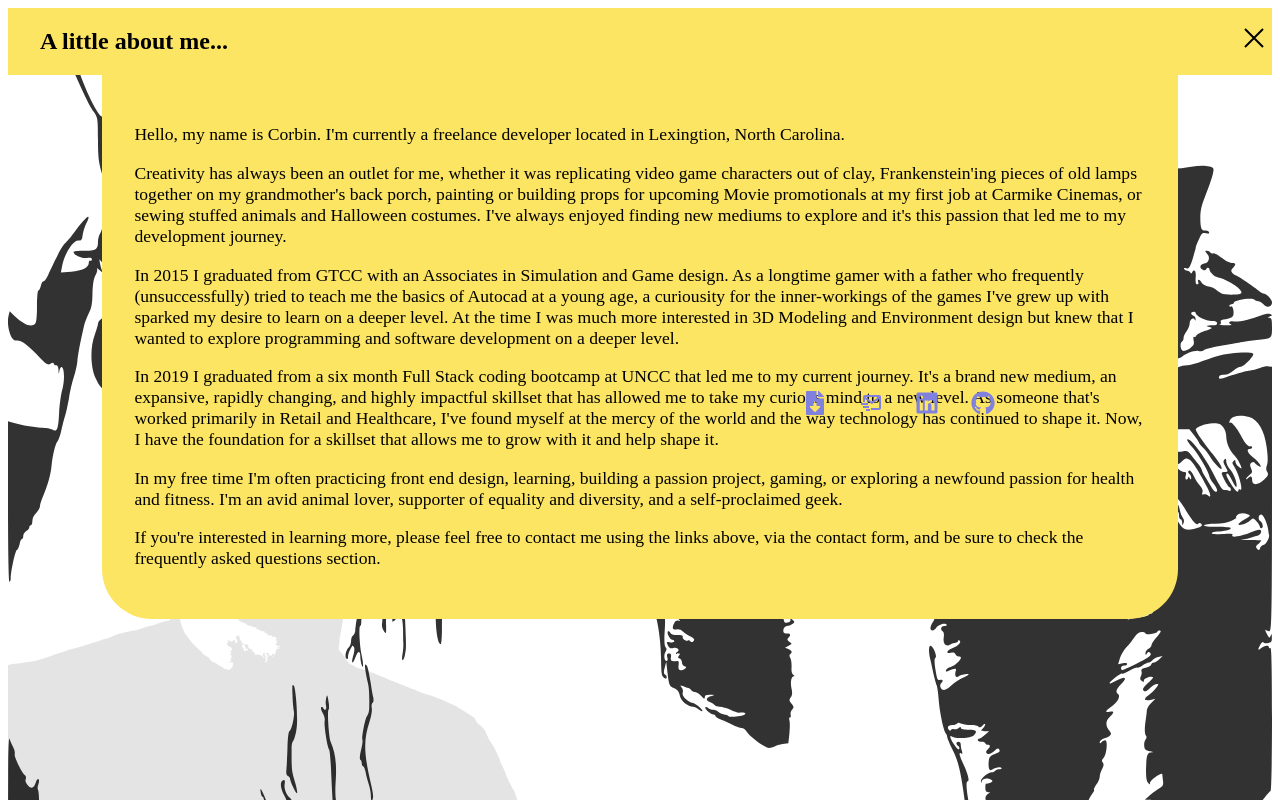
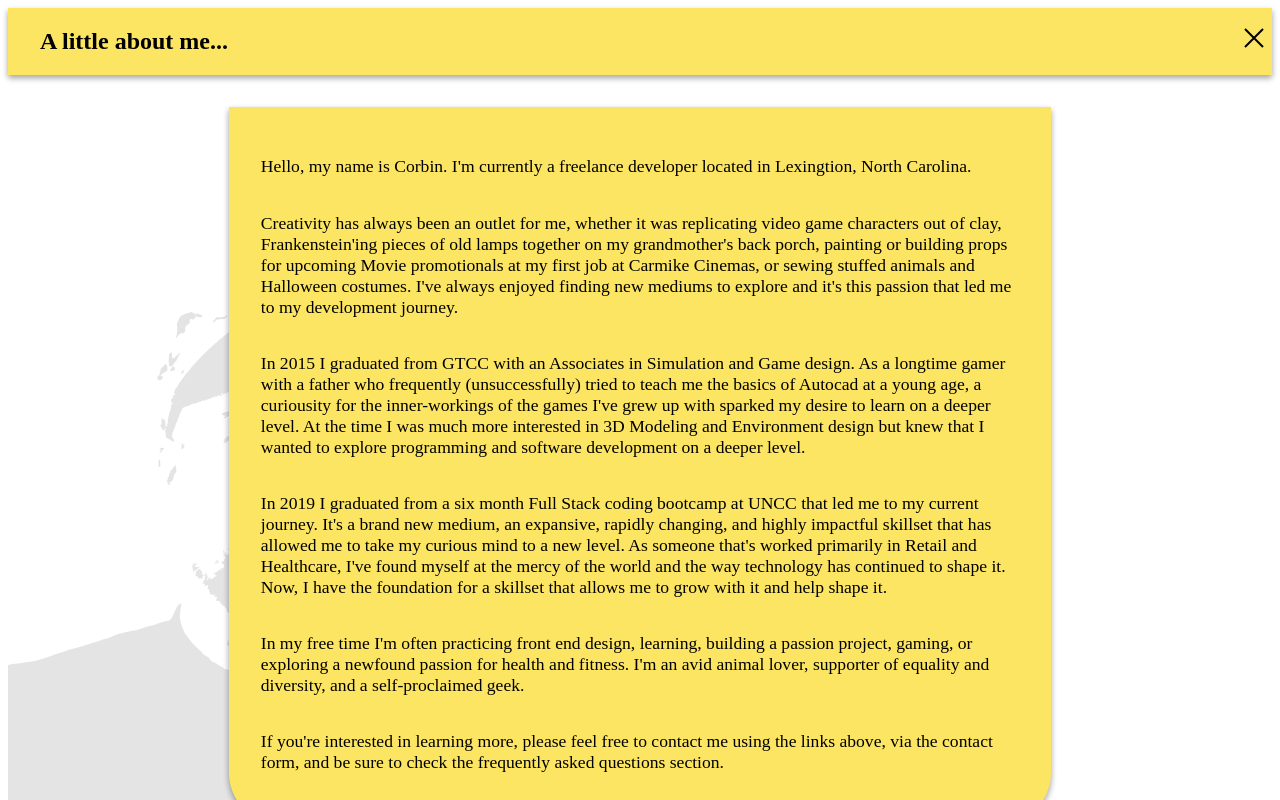
Before and after one commit to cptaylor38/portfoliosimple, a Gatsby site in the folder portfolio/: page /Landing in a window 1280 px wide. Both pictures are taken after a click on the button "Bio". Shown: the top 800 px of the page. Built offline with nearby package versions, Linux system fonts and the light colour scheme; Gatsby itself is replaced by a stand-in of ours.

Commit message:
added quick animations to nav and bio dropdown, trying to restyle bio dropdown

```diff
--- a/portfolio/package.json
+++ b/portfolio/package.json
@@ -15,6 +15,7 @@
   },
   "dependencies": {
     "gatsby": "^2.26.1",
+    "gsap": "^3.5.1",
     "react": "^16.12.0",
     "react-dom": "^16.12.0",
     "react-icons": "^4.1.0"
--- a/portfolio/src/Components/Bio.js
+++ b/portfolio/src/Components/Bio.js
@@ -1,19 +1,24 @@
-import React, {useEffect} from 'react';
+import React, { useEffect, useRef } from 'react';
+import { TweenMax } from 'gsap';
 import '../style/Bio.css';
 import { GrClose } from 'react-icons/gr';
 
 const Bio = ({setShowBio}) => {
-
-
+    let bioElement = useRef(null);
+    useEffect(()=> {
+        TweenMax.to([bioElement.current], .2, {transform: 'translateY(0)'})
+    }, [])
 
     return (
-        <div id='bioExtended' onMouseLeave={()=> setShowBio(false)}>
-            <img src={require('../assets/images/minasvg.svg')} />
+        <div id='bioExtended' ref={bioElement}>
             <div id='bioExtendedContainer'>
                 <header>
                     <h2>A little about me...</h2>
                     <button onClick={()=> setShowBio(false)}><GrClose /></button>
                 </header>
+                {/* <section id='minaSection'>
+                    <img src={require('../assets/images/minasvg.svg')} />
+                </section> */}
                 <section id='bioSection'>
                     <p>Hello, my name is Corbin. I'm currently a freelance developer located in Lexingtion, North Carolina.</p>
                     <p>Creativity has always been an outlet for me, whether it was replicating video game characters out of clay, Frankenstein'ing pieces of old lamps together on my grandmother's back porch, painting or building props for upcoming Movie promotionals at my first job at Carmike Cinemas, or sewing stuffed animals and Halloween costumes. I've always enjoyed finding new mediums to explore and it's this passion that led me to my development journey. </p>
--- a/portfolio/src/style/Bio.css
+++ b/portfolio/src/style/Bio.css
@@ -4,16 +4,9 @@
   left: 0;
   min-height: 100%;
   min-width: 100%;
-}
-
-#bioExtended > img {
-  object-fit: cover;
-  min-height: 100%;
-  min-width: 100%;
-  position: absolute;
-  top: 0;
-  left: 0;
-  opacity: 0.8;
+  transform: translateY(-200%);
+  display: flex;
+  flex-flow: column wrap;
 }
 
 #bioExtendedContainer {
@@ -30,6 +23,7 @@
   justify-content: space-between;
   padding-left: 2rem;
   background: rgb(252, 229, 98);
+  box-shadow: 0 3px 6px rgba(0, 0, 0, 0.16), 0 3px 6px rgba(0, 0, 0, 0.23);
 }
 
 #bioExtendedContainer > header > button {
@@ -44,11 +38,15 @@
 }
 
 #bioSection {
-  max-width: 80%;
+  max-width: 60%;
   margin: auto;
   font-size: 1.1em;
   background: rgb(252, 229, 98);
   border-radius: 0 0 50px 50px;
+  display: flex;
+  flex-flow: row wrap;
+  box-shadow: 0 3px 6px rgba(0, 0, 0, 0.16), 0 3px 6px rgba(0, 0, 0, 0.23);
+  margin-top: 2rem;
 }
 
 #bioExtendedContainer > section {
--- a/portfolio/src/style/ExternalLinks.css
+++ b/portfolio/src/style/ExternalLinks.css
@@ -9,7 +9,6 @@
 #externalLinks > a {
   margin: 1rem;
   color: rgb(128, 128, 223);
-  z-index: 10;
 }
 
 #externalLinks > a:hover {
--- a/portfolio/src/style/Nav.css
+++ b/portfolio/src/style/Nav.css
@@ -6,6 +6,7 @@
   position: fixed;
   top: 0;
   width: 100%;
+  opacity: 0;
   font-size: 1.5rem;
   display: flex;
   justify-content: space-evenly;
```
Also changed, not shown: portfolio/src/Components/Nav.js (+13 -2 lines), 1 other file.
